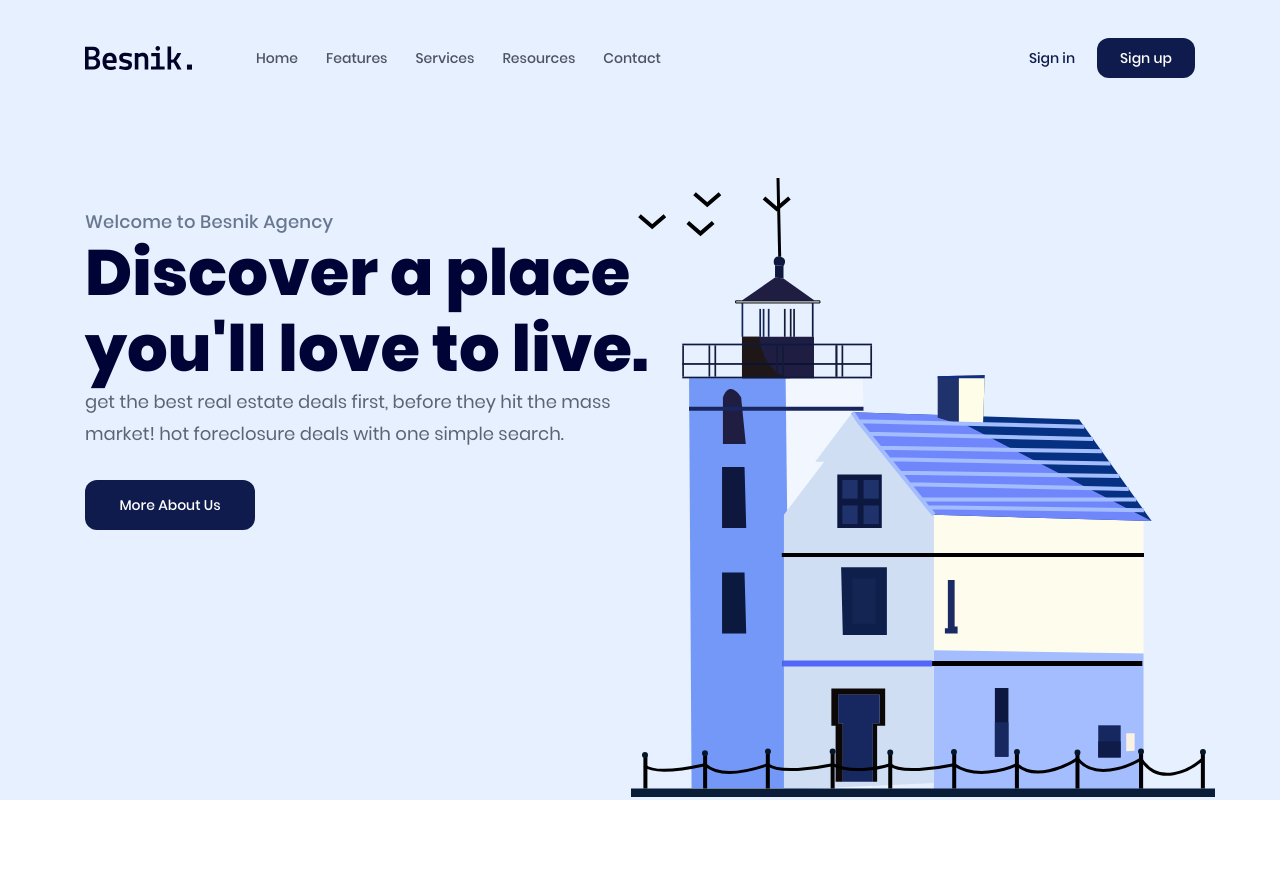
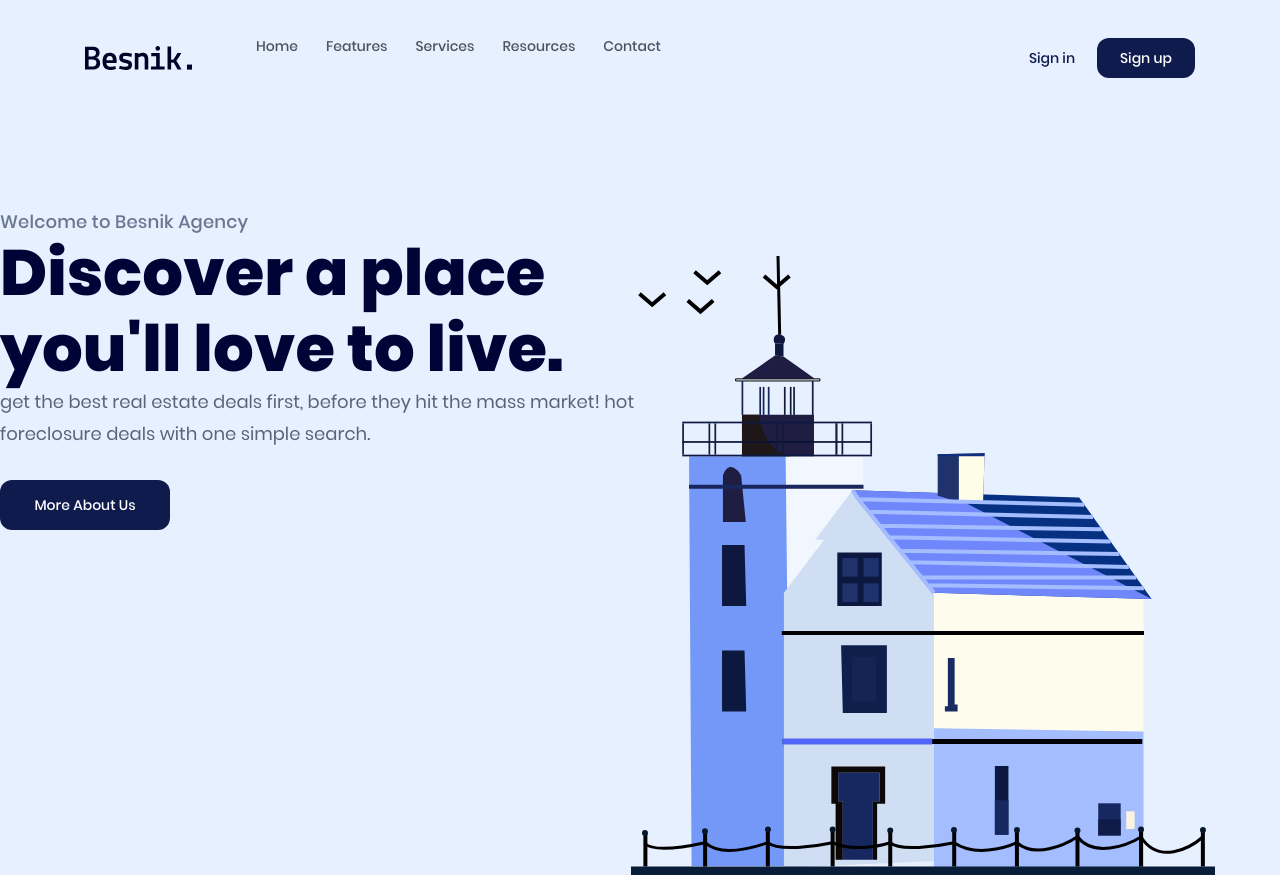
Before and after one commit to NguyenAnhTuM10/landingpages-01, a plain HTML site: page index.html in a window 1280 px wide. Shown: the top 875 px of the page. Drawn offline with Linux system fonts and the light colour scheme.

Commit message:
fix bugs phần navbarnavbar

```diff
--- a/assets/css/styles.css
+++ b/assets/css/styles.css
@@ -12,6 +12,10 @@ html {
 body {
     font-size: 1.6rem; /* vì mặc định font-size của trình duyệt là 16px nên trả về 1.6 rem  = 16 px;*/
     font-family: "Poppins";
+}
+html,
+body {
+    scroll-behavior: smooth;
 }
 
 /*Common -- dùng chung*/
@@ -92,7 +96,7 @@ a {
 }
 
 .hero .info {
-    margin-top: 130px;
+    padding-top: 130px;
     width: 51%;
 }
 
@@ -600,3 +604,20 @@ footer .column .item a {
 .footer .icon {
     margin-top: 40px;
 }
+
+.navbar {
+    position: sticky;
+    top: 0;
+    background-color: #e6f0ff; /* Màu nền ban đầu */
+    transition: background-color 0.5s ease; /* Hiệu ứng chuyển màu */
+    z-index: 1000; /* Đảm bảo navbar luôn nằm trên các phần tử khác */
+}
+
+/* Khi người dùng cuộn trang, thêm một lớp CSS */
+.navbar.scrolled {
+    background-color: red; /* Màu nền khi cuộn */
+}
+
+.row-header {
+    display: flex;
+}
--- a/index.html
+++ b/index.html
@@ -17,16 +17,17 @@
     </head>
     <body>
         <main style="height: 4000px">
-            <!--Header-->
-            <header class="header">
+
+            <!--fixed_header-->
+            <header class="navbar">
                <div class="content">
-                    <nav class="navbar">
+                <div class="row-header">
                      <!--Logo-->
                  <img src="./assets/img/Logo.svg" alt="Besnik." />
                  <!--Navigation-->
                  <ul>
                      <li><a href="#!">Home</a></li>
-                            <li><a href="#!">Features</a></li>
+                     <li><a href="#feature">Features</a></li>
                      <li><a href="#!">Services</a></li>
                      <li><a href="#!">Resources</a></li>
                      <li><a href="#!">Contact</a></li>
@@ -36,7 +37,13 @@
                      <a class="action-link" href="#!">Sign in</a>
                      <a class="btn btn-action" href="#!">Sign up</a>
                  </div>
-                    </nav>
+                </div>
+               </div>
+            </header>
+            <!--Header-->
+            <header class="header">
+
+
 
                     <div class="hero">
                         <div class="info">
@@ -58,7 +65,7 @@
                             <img src="./assets/img/hero-img.svg" alt="" />
                         </div>
                     </div>
-                </div>
+
             </header>
 
             <!--Clients-->
@@ -136,7 +143,7 @@
             </div>
 
             <!--Feature#1-->
-            <div class="feature-01">
+            <div id="feature" class="feature-01">
                 <div class="content">
                     <div class="text">
                         <h2 class="sub-title">Featured Properties</h2>
```
Lines whose indentation alone changed are shown as unchanged.
